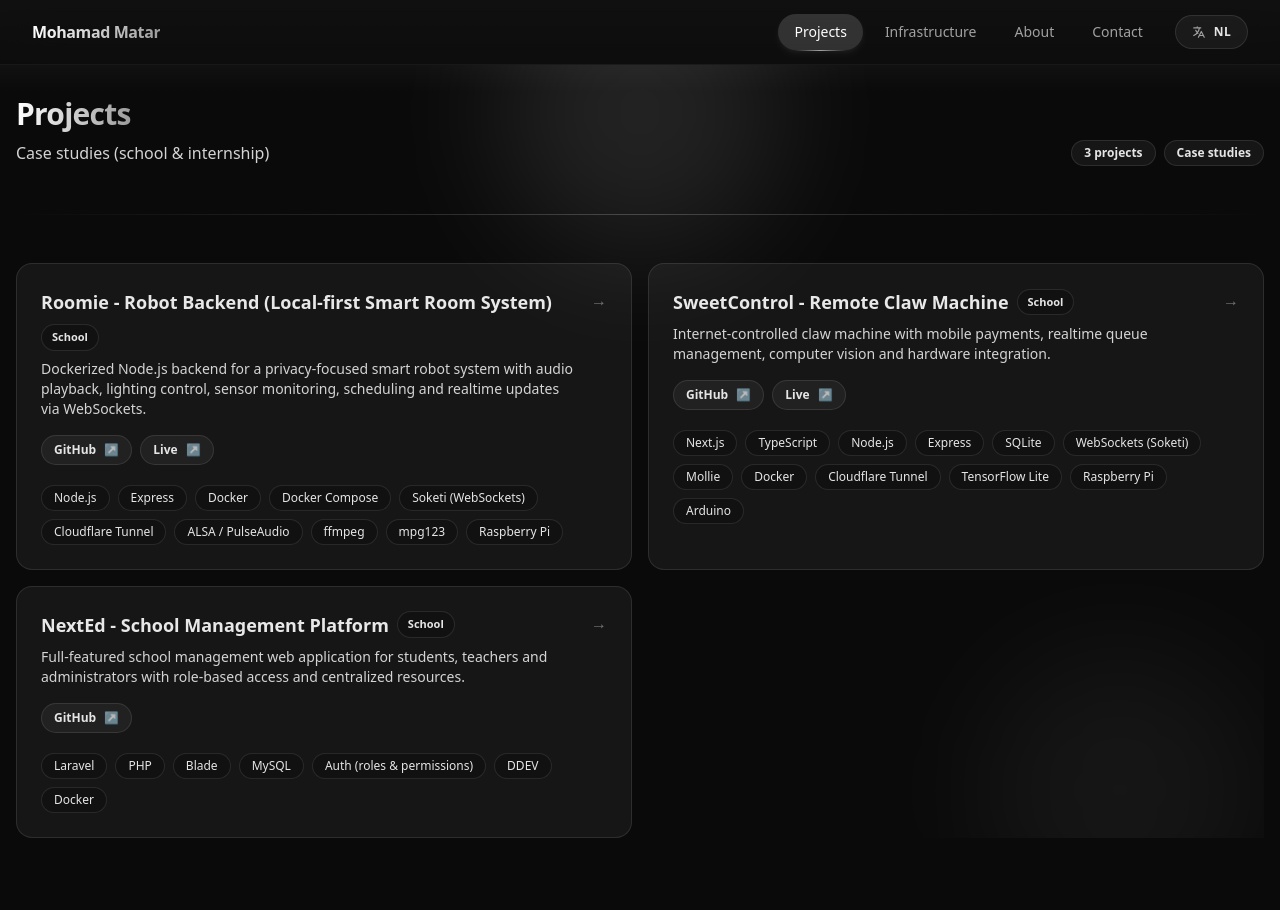
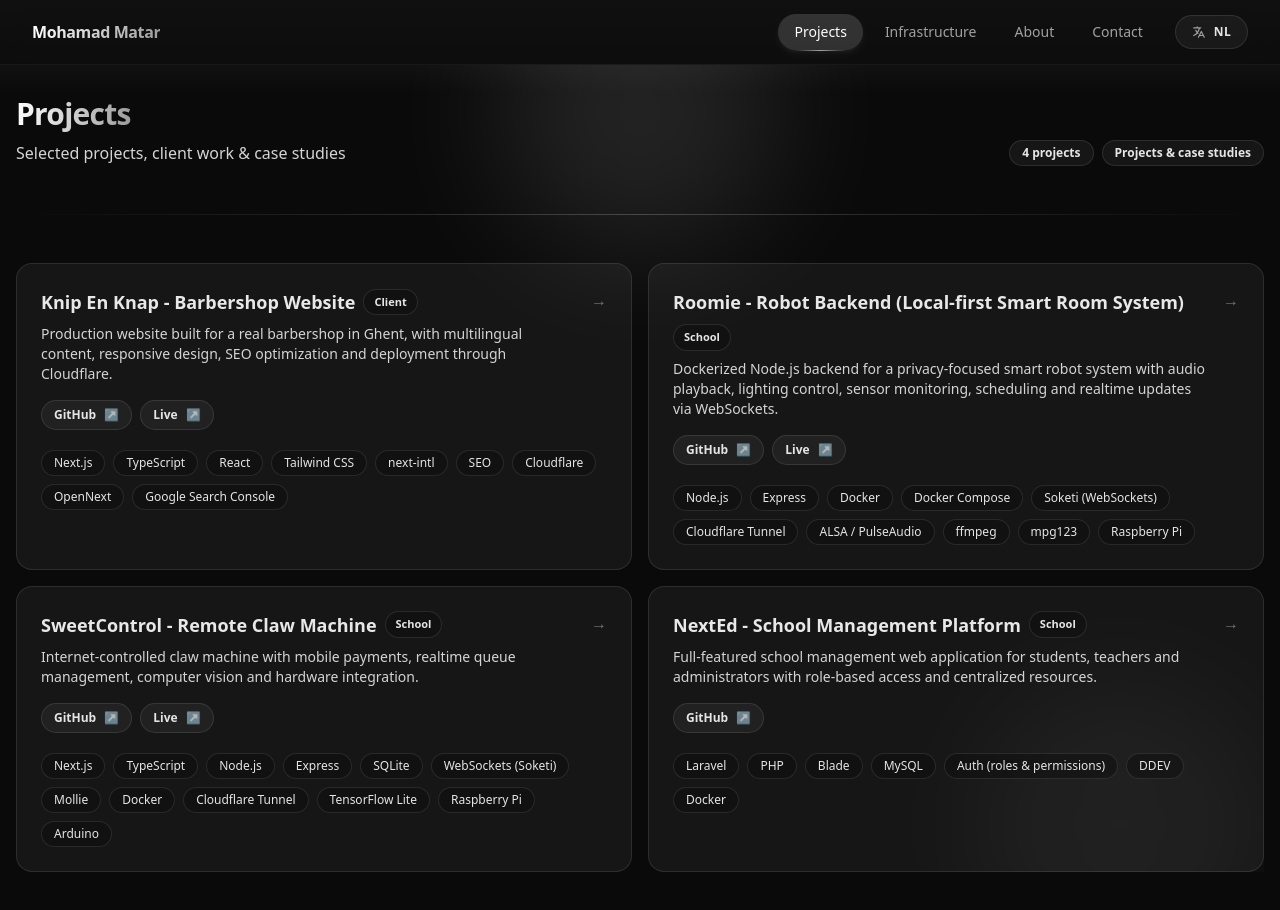
Before and after one commit to mohamadmatar7/portfolio-next, a Next.js app: page /projects in a window 1280 px wide. Before the commit the page ends 878 px from the top, so only its background shows below. Built offline with nearby package versions, Linux system fonts and the light colour scheme.

Commit message:
add Knip En Knap client project

```diff
--- a/src/app/(site)/projects/page.tsx
+++ b/src/app/(site)/projects/page.tsx
@@ -9,8 +9,18 @@ import BackgroundAccents from "@/components/BackgroundAccents";
 import { useI18n } from "@/i18n/i18n";
 
 const typeLabel = {
-  en: { School: "School", Stage: "Internship", Personal: "Personal" },
-  nl: { School: "School", Stage: "Stage", Personal: "Persoonlijk" },
+  en: {
+    School: "School",
+    Stage: "Internship",
+    Personal: "Personal",
+    Client: "Client",
+  },
+  nl: {
+    School: "School",
+    Stage: "Stage",
+    Personal: "Persoonlijk",
+    Client: "Klantproject",
+  },
 } as const;
 
 export default function ProjectsPage() {
@@ -40,7 +50,7 @@ export default function ProjectsPage() {
             key={p.slug}
             href={`/projects/${p.slug}`}
             className="group block rounded-2xl border border-white/10 bg-white/5 p-6 transition
-                       hover:bg-white/[0.07] hover:border-white/15
+                       hover:border-white/15 hover:bg-white/[0.07]
                        focus-visible:outline-none focus-visible:ring-2 focus-visible:ring-white/30
                        focus-visible:ring-offset-2 focus-visible:ring-offset-neutral-950"
           >
@@ -72,9 +82,12 @@ export default function ProjectsPage() {
                         className="inline-flex items-center gap-2 rounded-full border border-white/10 bg-white/5 px-3 py-1.5 text-xs font-semibold text-neutral-200 transition hover:bg-white/10 hover:text-white"
                       >
                         {t.projectsPage.repo}
-                        <span aria-hidden className="opacity-70">↗</span>
+                        <span aria-hidden className="opacity-70">
+                          ↗
+                        </span>
                       </a>
                     )}
+
                     {p.links?.live && (
                       <a
                         href={p.links.live}
@@ -84,7 +97,9 @@ export default function ProjectsPage() {
                         className="inline-flex items-center gap-2 rounded-full border border-white/10 bg-white/5 px-3 py-1.5 text-xs font-semibold text-neutral-200 transition hover:bg-white/10 hover:text-white"
                       >
                         {t.projectsPage.live}
-                        <span aria-hidden className="opacity-70">↗</span>
+                        <span aria-hidden className="opacity-70">
+                          ↗
+                        </span>
                       </a>
                     )}
                   </div>
--- a/src/app/components/ArchitectureSection.tsx
+++ b/src/app/components/ArchitectureSection.tsx
@@ -7,6 +7,7 @@ import { architectures } from "@/data/architectures";
 import { useI18n } from "@/i18n/i18n";
 
 const options = [
+  { id: "knipenknap", label: "Knip En Knap" },
   { id: "roomie", label: "Roomie" },
   { id: "sweetcontrol", label: "SweetControl" },
   { id: "nexted", label: "NextEd" },
@@ -32,7 +33,10 @@ function useMediaQuery(query: string) {
 
 export default function ArchitectureSection() {
   const { t } = useI18n();
-  const [current, setCurrent] = useState<"roomie" | "sweetcontrol" | "nexted">("roomie");
+  const [current, setCurrent] = useState<
+    "knipenknap" | "roomie" | "sweetcontrol" | "nexted"
+  >("roomie");
+
   const isMobile = useMediaQuery("(max-width: 767px)");
 
   return (
--- a/src/app/data/architectures.ts
+++ b/src/app/data/architectures.ts
@@ -23,13 +23,111 @@ export type ArchEdge = {
 };
 
 export type Architecture = {
-  id: "roomie" | "sweetcontrol" | "nexted";
+  id: "roomie" | "sweetcontrol" | "nexted" | "knipenknap";
   title: string;
   nodes: ArchNode[];
   edges: ArchEdge[];
 };
 
 export const architectures: Record<string, Architecture> = {
+  knipenknap: {
+    id: "knipenknap",
+    title: "Knip En Knap",
+    nodes: [
+      {
+        id: "visitor",
+        label: "Visitor (Browser)",
+        group: "client",
+        position: [-3.0, 0.5, 0],
+        details: {
+          role: {
+            en: "Website visitor",
+            nl: "Websitebezoeker",
+          },
+          description: {
+            en: "Visitors access the barbershop website from desktop or mobile devices.",
+            nl: "Bezoekers openen de barbershopwebsite via desktop of mobiele apparaten.",
+          },
+          tech: ["Browser", "Mobile", "Desktop"],
+        },
+      },
+      {
+        id: "cloudflare",
+        label: "Cloudflare",
+        group: "cloud",
+        position: [-0.8, 0.5, 0],
+        details: {
+          role: {
+            en: "DNS, CDN and security layer",
+            nl: "DNS-, CDN- en beveiligingslaag",
+          },
+          description: {
+            en: "Handles DNS, HTTPS, caching and global content delivery for the production website.",
+            nl: "Beheert DNS, HTTPS, caching en wereldwijde content delivery voor de productiewebsite.",
+          },
+          tech: ["Cloudflare DNS", "CDN", "SSL / HTTPS", "Caching"],
+        },
+      },
+      {
+        id: "nextjs",
+        label: "Next.js Website",
+        group: "server",
+        position: [1.4, 0.5, 0],
+        details: {
+          role: {
+            en: "Production website",
+            nl: "Productiewebsite",
+          },
+          description: {
+            en: "The multilingual barbershop website is built with Next.js and optimized for SEO, performance and responsive use.",
+            nl: "De meertalige barbershopwebsite is gebouwd met Next.js en geoptimaliseerd voor SEO, performance en responsive gebruik.",
+          },
+          tech: [
+            "Next.js",
+            "React",
+            "TypeScript",
+            "Tailwind CSS",
+            "next-intl",
+          ],
+        },
+      },
+      {
+        id: "static-assets",
+        label: "Static Assets",
+        group: "core",
+        position: [3.4, 0.5, 0],
+        details: {
+          role: {
+            en: "Optimized website assets",
+            nl: "Geoptimaliseerde website-assets",
+          },
+          description: {
+            en: "Images, fonts and static resources are served efficiently as part of the production website.",
+            nl: "Afbeeldingen, fonts en statische resources worden efficiënt geserveerd als onderdeel van de productiewebsite.",
+          },
+          tech: ["Next.js Image", "Static Assets", "Web Fonts"],
+        },
+      },
+    ],
+    edges: [
+      {
+        from: "visitor",
+        to: "cloudflare",
+        label: "HTTPS",
+      },
+      {
+        from: "cloudflare",
+        to: "nextjs",
+        label: "CDN / Request",
+      },
+      {
+        from: "nextjs",
+        to: "static-assets",
+        label: "Assets",
+      },
+    ],
+  },
+
   roomie: {
     id: "roomie",
     title: "Roomie",
--- a/src/app/data/projects.ts
+++ b/src/app/data/projects.ts
@@ -8,7 +8,7 @@ export type Project = {
     en: string;
     nl: string;
   };
-  type: "School" | "Stage" | "Personal";
+  type: "School" | "Stage" | "Personal" | "Client";
   tech: string[];
   links?: {
     repo?: string;
@@ -17,6 +17,33 @@ export type Project = {
 };
 
 export const projects: Project[] = [
+  {
+    slug: "knip-en-knap",
+    title: {
+      en: "Knip En Knap - Barbershop Website",
+      nl: "Knip En Knap - Barbershop Website",
+    },
+    summary: {
+      en: "Production website built for a real barbershop in Ghent, with multilingual content, responsive design, SEO optimization and deployment through Cloudflare.",
+      nl: "Productiewebsite gebouwd voor een echte barbershop in Gent, met meertalige content, responsive design, SEO-optimalisatie en deployment via Cloudflare.",
+    },
+    type: "Client",
+    tech: [
+      "Next.js",
+      "TypeScript",
+      "React",
+      "Tailwind CSS",
+      "next-intl",
+      "SEO",
+      "Cloudflare",
+      "OpenNext",
+      "Google Search Console",
+    ],
+    links: {
+      live: "https://knipenknap.be",
+      repo: "https://github.com/mohamadmatar7/knipenknap"
+    },
+  },
   {
     slug: "roomie-backend",
     title: {
--- a/src/app/i18n/i18n.tsx
+++ b/src/app/i18n/i18n.tsx
@@ -71,9 +71,9 @@ const dict = {
     },
     projectsPage: {
       heading: "Projects",
-      subtitle: "Case studies (school & internship)",
+      subtitle: "Selected projects, client work & case studies",
       countLabel: "projects",
-      caseStudiesTag: "Case studies",
+      caseStudiesTag: "Projects & case studies",
       repo: "GitHub",
       live: "Live",
     },
@@ -344,9 +344,9 @@ const dict = {
     },
     projectsPage: {
       heading: "Projecten",
-      subtitle: "Case studies (school & stage)",
+      subtitle: "Geselecteerde projecten, klantwerk & case studies",
       countLabel: "projecten",
-      caseStudiesTag: "Case studies",
+      caseStudiesTag: "Projecten & case studies",
       repo: "GitHub",
       live: "Live",
     },
```
Also changed, not shown: src/app/(site)/projects/[slug]/ProjectCaseStudyClient.tsx (+54 -10 lines).
